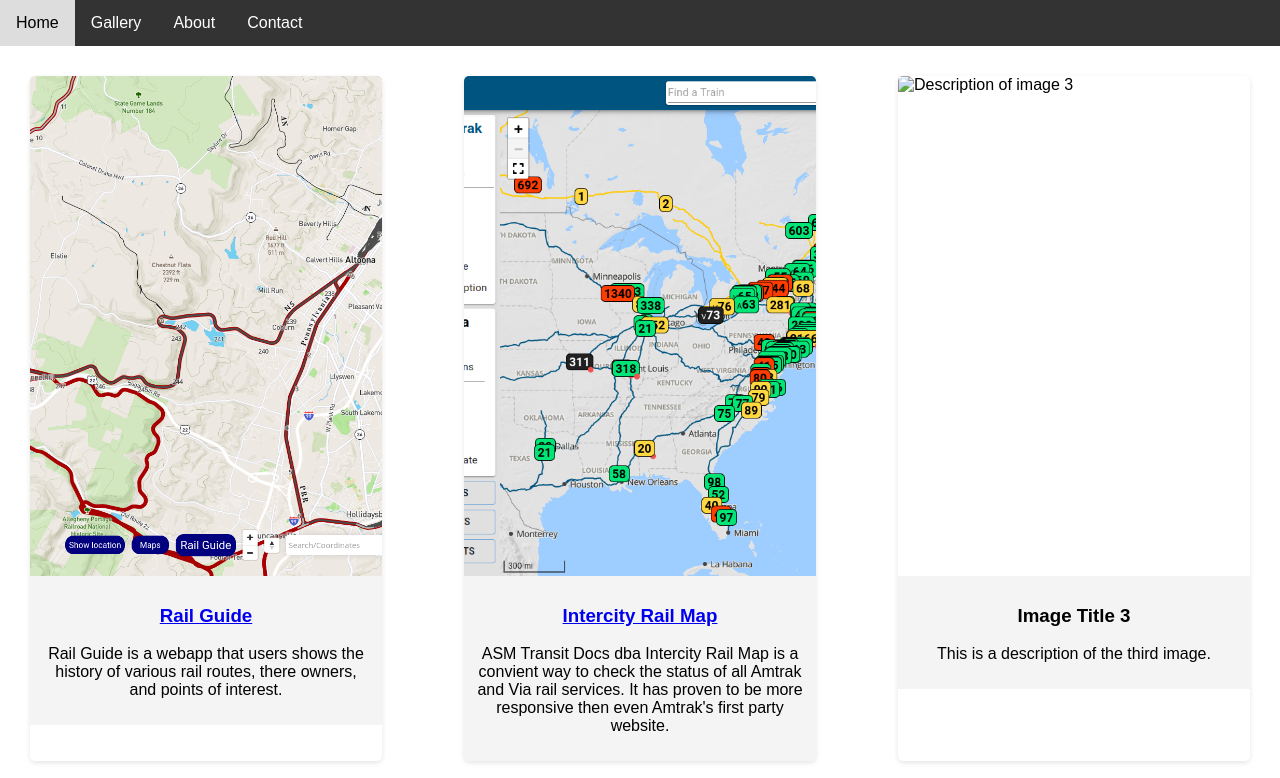
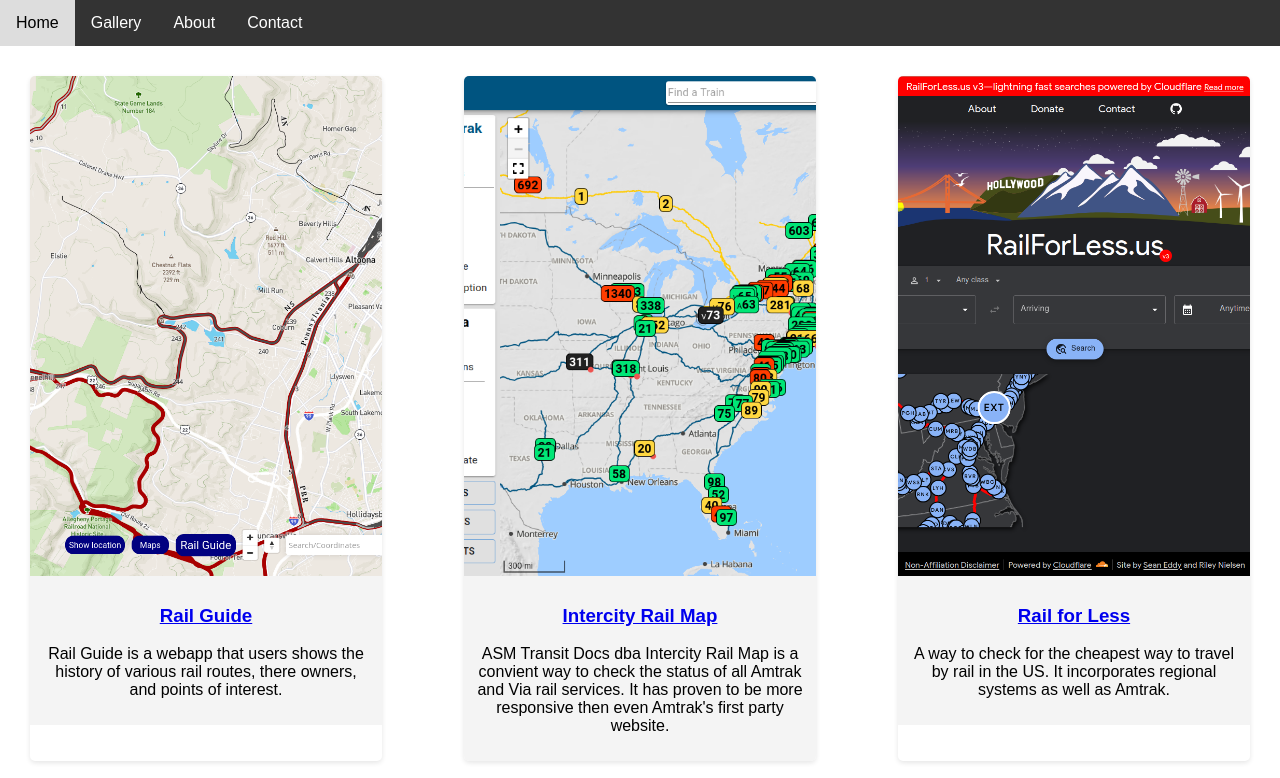
Before and after one commit to wolginm/wolginm.github.io, a plain HTML site: page trains.html in a window 1280 px wide. Shown: the top 778 px of the page. Drawn offline with Linux system fonts and the light colour scheme.

Commit message:
Rail for Less

```diff
--- a/trains.html
+++ b/trains.html
@@ -88,10 +88,10 @@
             </div>
         </div>
         <div class="card">
-            <img src="placeholder3.jpg" alt="Description of image 3">
+            <img src="./resources/rail_for_less.png" alt="Screenshot of Rail for Less">
             <div class="description">
-                <h3>Image Title 3</h3>
-                <p>This is a description of the third image.</p>
+                <h3><a href="https://railforless.us/">Rail for Less</a></h3>
+                <p>A way to check for the cheapest way to travel by rail in the US.  It incorporates regional systems as well as Amtrak.</p>
             </div>
         </div>
         <div class="card">
```
Also changed, not shown: resources/rail_for_less.png (added).
